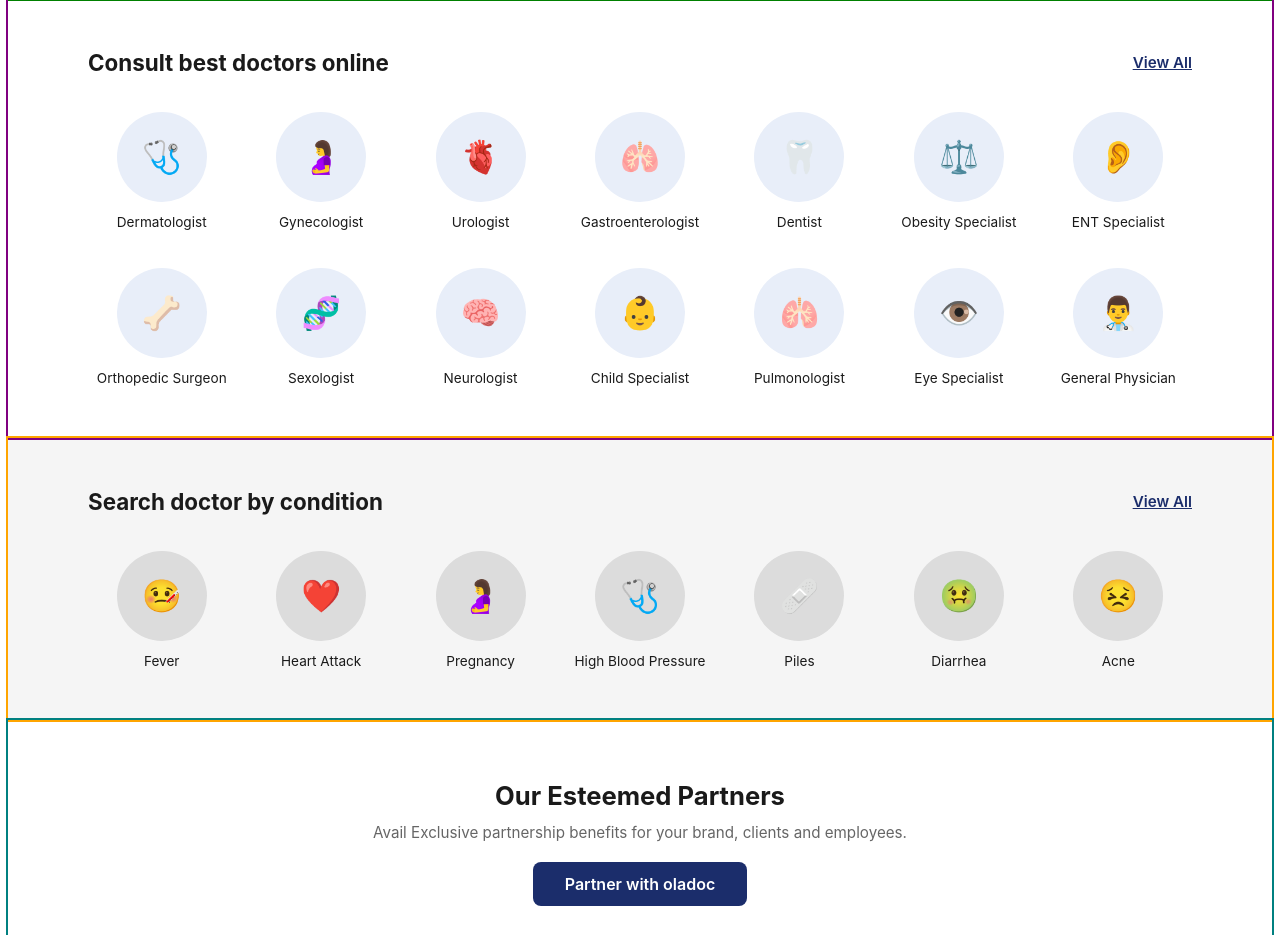
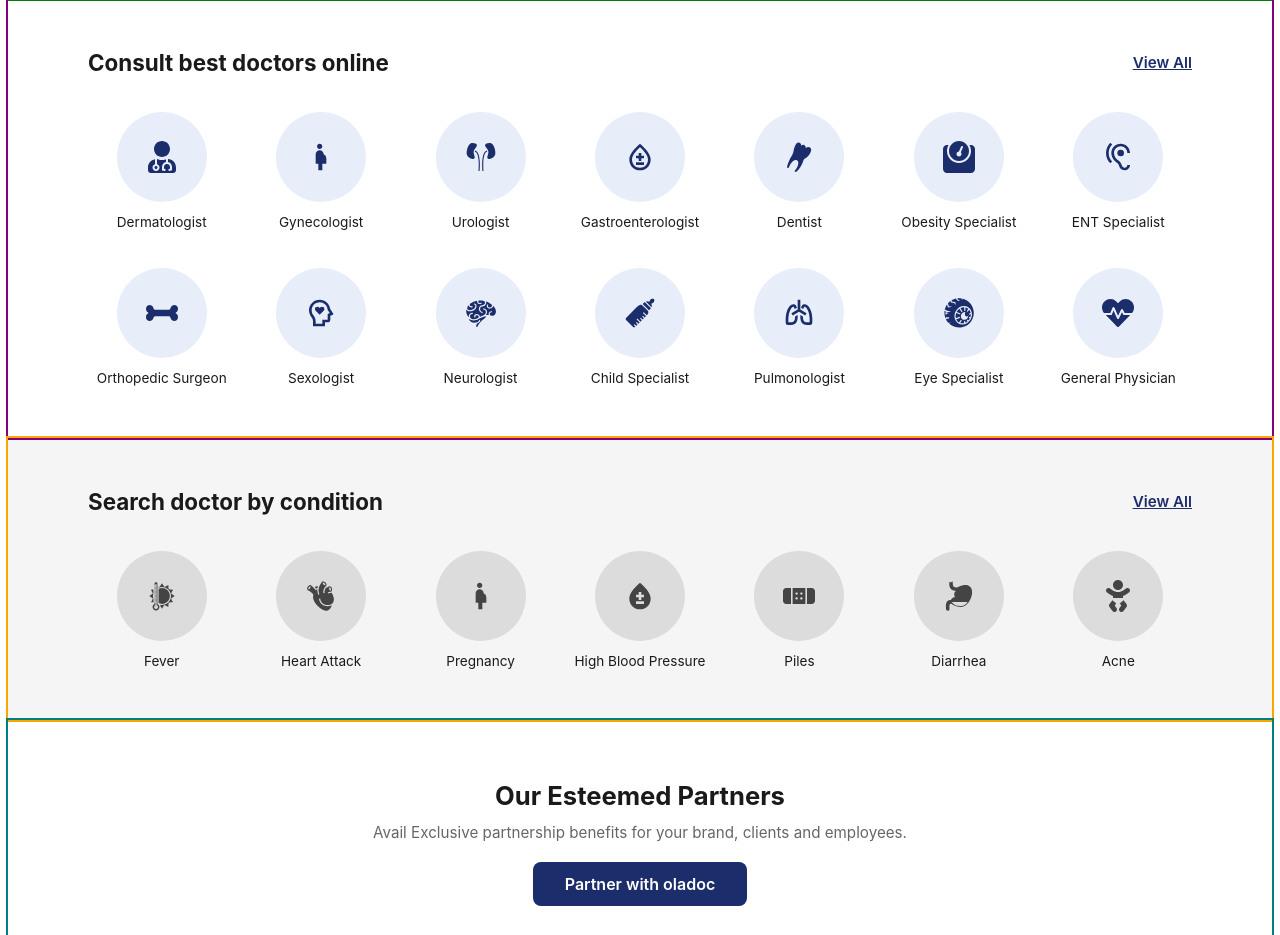
Before and after one commit to HuMzAHCodes/Sehatlink, a React (Vite) app: page / in a window 1280 px wide. Shown: the part 960-1895 px from the top of the page. Built offline with nearby package versions, Linux system fonts and the light colour scheme.

Commit message:
Replacing those Emojis with ICONS

```diff
--- a/src/components/Conditions/ConditionIcon.tsx
+++ b/src/components/Conditions/ConditionIcon.tsx
@@ -1,15 +1,17 @@
+import type { IconType } from "react-icons";
+
 import styles from "./Conditions.module.css";
 
 interface ConditionIconProps {
   label: string;
-  emoji: string;
+  Icon: IconType;
 }
 
-const ConditionIcon = ({ label, emoji }: ConditionIconProps) => {
+const ConditionIcon = ({ label, Icon }: ConditionIconProps) => {
   return (
     <div className={styles.iconItem}>
       <div className={styles.iconCircle}>
-        <span className={styles.emoji}>{emoji}</span>
+        <Icon className={styles.icon} />
       </div>
       <p className={styles.iconLabel}>{label}</p>
     </div>
--- a/src/components/Conditions/Conditions.module.css
+++ b/src/components/Conditions/Conditions.module.css
@@ -77,3 +77,83 @@
   margin: 0;
   line-height: 1.3;
 }
+
+
+
+.conditionsSection {
+  padding: 50px 80px;
+  background-color: #F5F5F5;
+  outline: 2px solid orange; /* debug border */
+}
+
+.sectionHeader {
+  display: flex;
+  align-items: center;
+  justify-content: space-between;
+  margin-bottom: 36px;
+}
+
+.sectionTitle {
+  font-size: 1.4rem;
+  font-weight: 700;
+  color: #1a1a1a;
+  font-family: 'Inter', sans-serif;
+  margin: 0;
+}
+
+.viewAll {
+  font-size: 0.95rem;
+  color: #1B2D6B;
+  font-family: 'Inter', sans-serif;
+  font-weight: 600;
+  text-decoration: underline;
+  cursor: pointer;
+}
+
+.viewAll:hover {
+  opacity: 0.75;
+}
+
+.iconsRow {
+  display: grid;
+  grid-template-columns: repeat(7, 1fr);
+  gap: 12px;
+}
+
+.iconItem {
+  display: flex;
+  flex-direction: column;
+  align-items: center;
+  gap: 12px;
+  cursor: pointer;
+}
+
+.iconItem:hover .iconCircle {
+  background-color: #c9c9c9;
+  transform: translateY(-3px);
+}
+
+.iconCircle {
+  width: 90px;
+  height: 90px;
+  border-radius: 50%;
+  background-color: #DCDCDC;
+  display: flex;
+  align-items: center;
+  justify-content: center;
+  transition: background-color 0.2s, transform 0.2s;
+}
+
+.icon {
+  font-size: 2rem;
+  color: #444444;
+}
+
+.iconLabel {
+  font-size: 0.85rem;
+  color: #1a1a1a;
+  font-family: 'Inter', sans-serif;
+  text-align: center;
+  margin: 0;
+  line-height: 1.3;
+}
--- a/src/components/Conditions/index.tsx
+++ b/src/components/Conditions/index.tsx
@@ -1,14 +1,23 @@
 import ConditionIcon from "./ConditionIcon";
 import styles from "./Conditions.module.css";
+import { GiThermometerHot, GiHeartOrgan, GiStomach } from "react-icons/gi";
+import { FaHeartbeat, FaBandAid, FaBaby } from "react-icons/fa";
+import { MdPregnantWoman, MdBloodtype } from "react-icons/md";
+import type { IconType } from "react-icons";
 
-const CONDITIONS_WITH_EMOJI = [
-  { label: "Fever", emoji: "🤒" },
-  { label: "Heart Attack", emoji: "❤️" },
-  { label: "Pregnancy", emoji: "🤰" },
-  { label: "High Blood Pressure", emoji: "🩺" },
-  { label: "Piles", emoji: "🩹" },
-  { label: "Diarrhea", emoji: "🤢" },
-  { label: "Acne", emoji: "😣" },
+interface ConditionItem {
+  label: string;
+  Icon: IconType;
+}
+
+const CONDITIONS_WITH_ICONS: ConditionItem[] = [
+  { label: "Fever", Icon: GiThermometerHot },
+  { label: "Heart Attack", Icon: GiHeartOrgan },
+  { label: "Pregnancy", Icon: MdPregnantWoman },
+  { label: "High Blood Pressure", Icon: MdBloodtype },
+  { label: "Piles", Icon: FaBandAid },
+  { label: "Diarrhea", Icon: GiStomach },
+  { label: "Acne", Icon: FaBaby },
 ];
 
 const Conditions = () => {
@@ -21,12 +30,8 @@ const Conditions = () => {
         </a>
       </div>
       <div className={styles.iconsRow}>
-        {CONDITIONS_WITH_EMOJI.map((item) => (
-          <ConditionIcon
-            key={item.label}
-            label={item.label}
-            emoji={item.emoji}
-          />
+        {CONDITIONS_WITH_ICONS.map((item) => (
+          <ConditionIcon key={item.label} label={item.label} Icon={item.Icon} />
         ))}
       </div>
     </section>
--- a/src/components/Specialties/Specialties.module.css
+++ b/src/components/Specialties/Specialties.module.css
@@ -78,3 +78,85 @@
   margin: 0;
   line-height: 1.3;
 }
+
+
+
+
+.specialtiesSection {
+  padding: 50px 80px;
+  background-color: #ffffff;
+  outline: 2px solid purple; /* debug border */
+}
+
+.sectionHeader {
+  display: flex;
+  align-items: center;
+  justify-content: space-between;
+  margin-bottom: 36px;
+}
+
+.sectionTitle {
+  font-size: 1.4rem;
+  font-weight: 700;
+  color: #1a1a1a;
+  font-family: 'Inter', sans-serif;
+  margin: 0;
+}
+
+.viewAll {
+  font-size: 0.95rem;
+  color: #1B2D6B;
+  font-family: 'Inter', sans-serif;
+  font-weight: 600;
+  text-decoration: underline;
+  cursor: pointer;
+}
+
+.viewAll:hover {
+  opacity: 0.75;
+}
+
+.iconsGrid {
+  display: grid;
+  grid-template-columns: repeat(7, 1fr);
+  row-gap: 36px;
+  column-gap: 12px;
+}
+
+.iconItem {
+  display: flex;
+  flex-direction: column;
+  align-items: center;
+  gap: 12px;
+  cursor: pointer;
+}
+
+.iconItem:hover .iconCircle {
+  background-color: #dce6ff;
+  transform: translateY(-3px);
+}
+
+.iconCircle {
+  width: 90px;
+  height: 90px;
+  border-radius: 50%;
+  background-color: #E8EEF9;
+  display: flex;
+  align-items: center;
+  justify-content: center;
+  transition: background-color 0.2s, transform 0.2s;
+}
+
+.icon {
+  font-size: 2rem;
+  color: #1B2D6B;
+}
+
+.iconLabel {
+  font-size: 0.85rem;
+  color: #1a1a1a;
+  font-family: 'Inter', sans-serif;
+  text-align: center;
+  margin: 0;
+  line-height: 1.3;
+}
--- a/src/components/Specialties/SpecialtyIcon.tsx
+++ b/src/components/Specialties/SpecialtyIcon.tsx
@@ -1,15 +1,16 @@
+import type { IconType } from "react-icons";
 import styles from "./Specialties.module.css";
 
 interface SpecialtyIconProps {
   label: string;
-  emoji: string;
+  Icon: IconType;
 }
 
-const SpecialtyIcon = ({ label, emoji }: SpecialtyIconProps) => {
+const SpecialtyIcon = ({ label, Icon }: SpecialtyIconProps) => {
   return (
     <div className={styles.iconItem}>
       <div className={styles.iconCircle}>
-        <span className={styles.emoji}>{emoji}</span>
+        <Icon className={styles.icon} />
       </div>
       <p className={styles.iconLabel}>{label}</p>
     </div>
--- a/src/components/Specialties/index.tsx
+++ b/src/components/Specialties/index.tsx
@@ -1,21 +1,37 @@
 import SpecialtyIcon from "./SpecialtyIcon";
 import styles from "./Specialties.module.css";
+import {
+  GiKidneys,
+  GiBrain,
+  GiEyeball,
+  GiTooth,
+  GiBabyBottle,
+} from "react-icons/gi";
+import { FaUserMd, FaBone, FaHeartbeat, FaWeight } from "react-icons/fa";
+import { MdPregnantWoman, MdHearing, MdOutlineBloodtype } from "react-icons/md";
+import { RiMentalHealthLine, RiLungsLine } from "react-icons/ri";
+import type { IconType } from "react-icons";
 
-const SPECIALTIES_WITH_EMOJI = [
-  { label: "Dermatologist", emoji: "🩺" },
-  { label: "Gynecologist", emoji: "🤰" },
-  { label: "Urologist", emoji: "🫀" },
-  { label: "Gastroenterologist", emoji: "🫁" },
-  { label: "Dentist", emoji: "🦷" },
-  { label: "Obesity Specialist", emoji: "⚖️" },
-  { label: "ENT Specialist", emoji: "👂" },
-  { label: "Orthopedic Surgeon", emoji: "🦴" },
-  { label: "Sexologist", emoji: "🧬" },
-  { label: "Neurologist", emoji: "🧠" },
-  { label: "Child Specialist", emoji: "👶" },
-  { label: "Pulmonologist", emoji: "🫁" },
-  { label: "Eye Specialist", emoji: "👁️" },
-  { label: "General Physician", emoji: "👨‍⚕️" },
+interface SpecialtyItem {
+  label: string;
+  Icon: IconType;
+}
+
+const SPECIALTIES_WITH_ICONS: SpecialtyItem[] = [
+  { label: "Dermatologist", Icon: FaUserMd },
+  { label: "Gynecologist", Icon: MdPregnantWoman },
+  { label: "Urologist", Icon: GiKidneys },
+  { label: "Gastroenterologist", Icon: MdOutlineBloodtype },
+  { label: "Dentist", Icon: GiTooth },
+  { label: "Obesity Specialist", Icon: FaWeight },
+  { label: "ENT Specialist", Icon: MdHearing },
+  { label: "Orthopedic Surgeon", Icon: FaBone },
+  { label: "Sexologist", Icon: RiMentalHealthLine },
+  { label: "Neurologist", Icon: GiBrain },
+  { label: "Child Specialist", Icon: GiBabyBottle },
+  { label: "Pulmonologist", Icon: RiLungsLine },
+  { label: "Eye Specialist", Icon: GiEyeball },
+  { label: "General Physician", Icon: FaHeartbeat },
 ];
 
 const Specialties = () => {
@@ -28,12 +44,8 @@ const Specialties = () => {
         </a>
       </div>
       <div className={styles.iconsGrid}>
-        {SPECIALTIES_WITH_EMOJI.map((item) => (
-          <SpecialtyIcon
-            key={item.label}
-            label={item.label}
-            emoji={item.emoji}
-          />
+        {SPECIALTIES_WITH_ICONS.map((item) => (
+          <SpecialtyIcon key={item.label} label={item.label} Icon={item.Icon} />
         ))}
       </div>
     </section>
```
